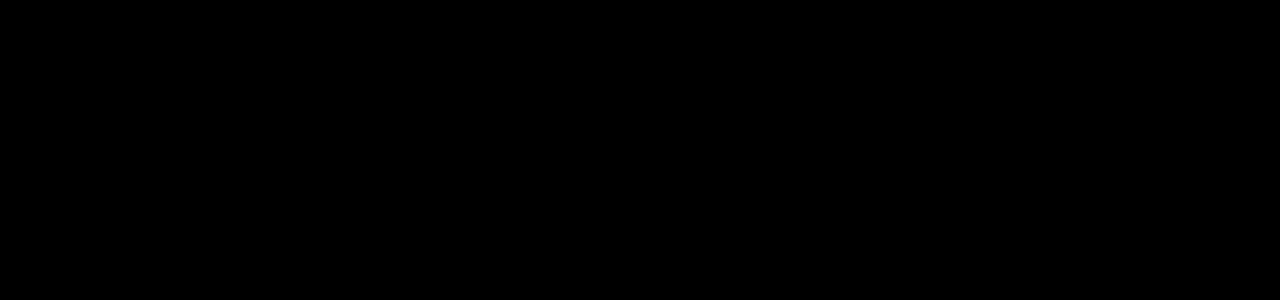
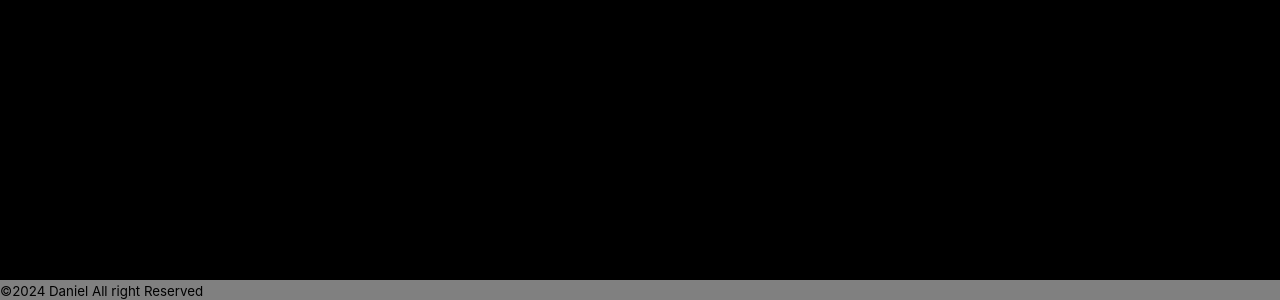
Before and after one commit to ojingwaDaniel/my-portfolio, a React (Create React App) app: page / in a window 1280 px wide. Shown: the part 980-1280 px from the top of the page. Built offline with nearby package versions, Linux system fonts and the light colour scheme.

Commit message:
added a nav bar and a body

```diff
--- a/src/App.js
+++ b/src/App.js
@@ -1,12 +1,13 @@
 import './App.css';
 import Header from './components/header/header';
 import MainContent from './components/main-content/main-content';
-
+import Footer from './components/footer/footer';
 function App() {
   return (
     <div className="App">
       <Header />
       <MainContent/>
+      <Footer/>
     </div>
   );
 }
--- /dev/null
+++ b/src/components/footer/footer.css
@@ -0,0 +1,3 @@
+footer{
+    background-color: grey;
+}
--- /dev/null
+++ b/src/components/footer/footer.jsx
@@ -0,0 +1,10 @@
+import './footer.css'
+export default function Footer(){
+    return(
+
+        <footer>
+            <small>&copy;2024 Daniel All right Reserved </small>
+        </footer>
+
+    )
+}
--- a/src/components/main-content/main-content.css
+++ b/src/components/main-content/main-content.css
@@ -0,0 +1,3 @@
+div{
+    flex-grow: 1;
+}
```
